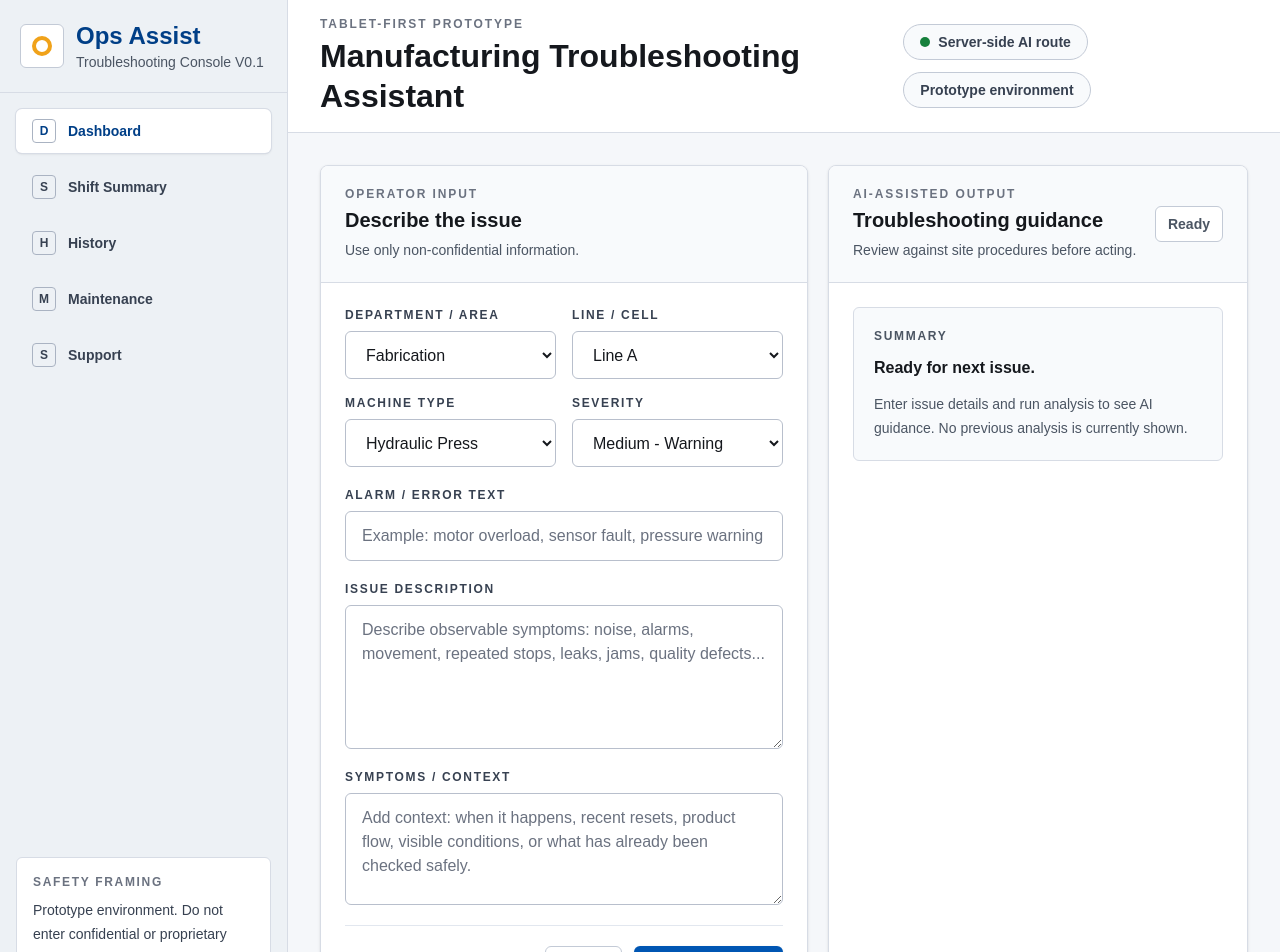
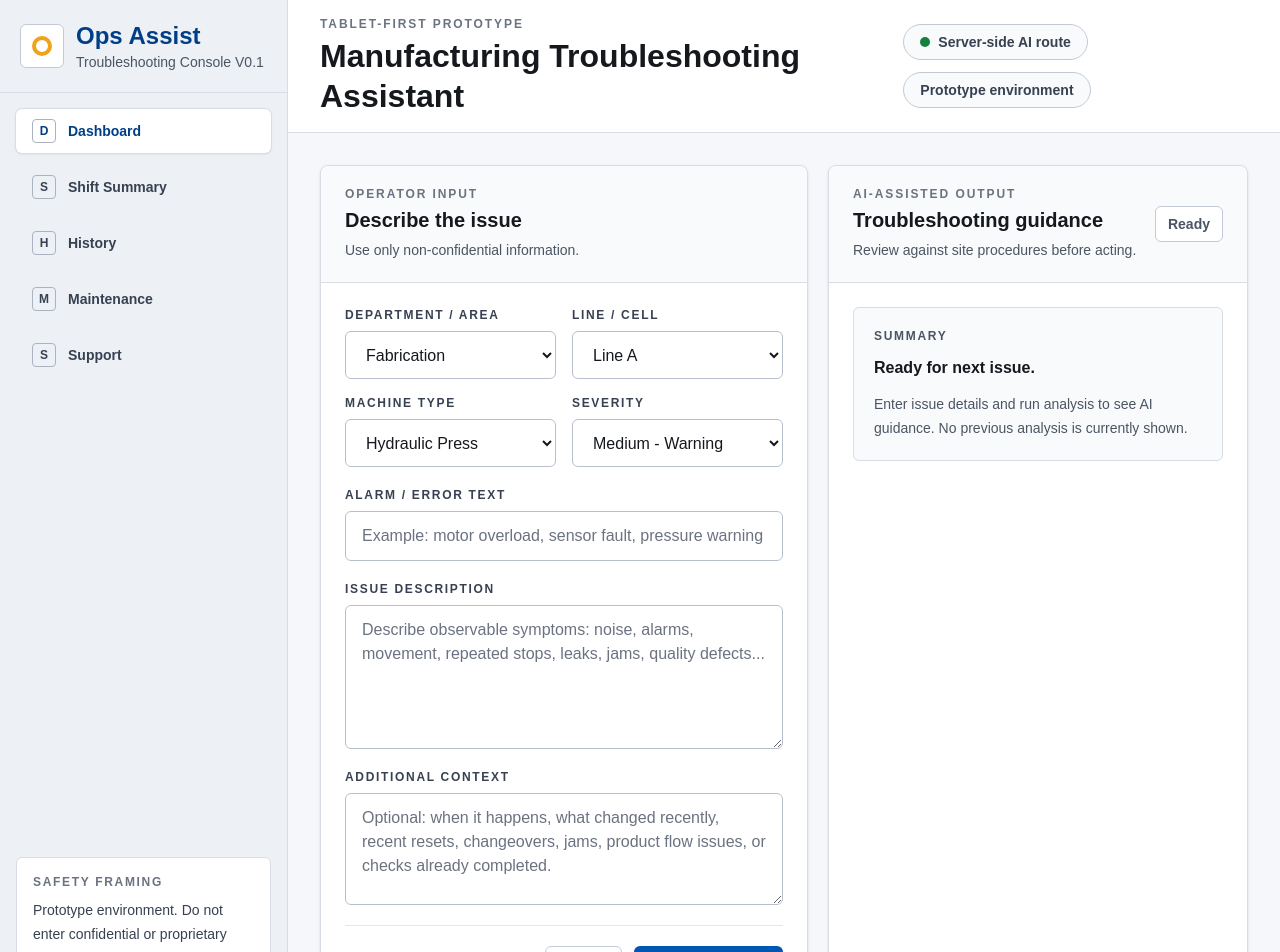
Before and after one commit to Hightech89/ops-assist, a Next.js app: page / in a window 1280 px wide. Shown: the top 952 px of the page. Built offline with nearby package versions, Linux system fonts and the light colour scheme.

Commit message:
Clarify optional context field

```diff
--- a/app/page.tsx
+++ b/app/page.tsx
@@ -371,7 +371,7 @@ export default function Home() {
                       ) : null}
                     </Field>
 
-                    <Field label="Symptoms / Context" htmlFor="operatingContext">
+                    <Field label="Additional Context" htmlFor="operatingContext">
                       <textarea
                         id="operatingContext"
                         value={form.operatingContext}
@@ -380,7 +380,7 @@ export default function Home() {
                         }
                         className={`${fieldClass} min-h-28 resize-y`}
                         maxLength={600}
-                        placeholder="Add context: when it happens, recent resets, product flow, visible conditions, or what has already been checked safely."
+                        placeholder="Optional: when it happens, what changed recently, recent resets, changeovers, jams, product flow issues, or checks already completed."
                       />
                     </Field>
 
```
